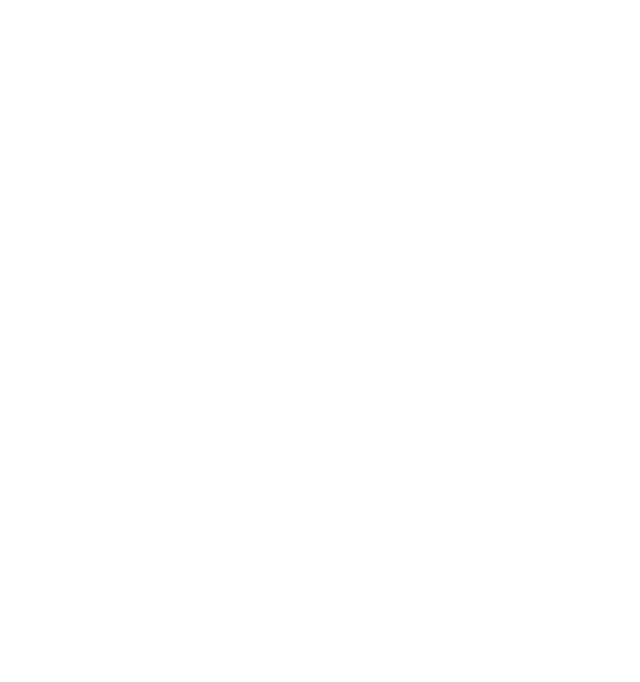
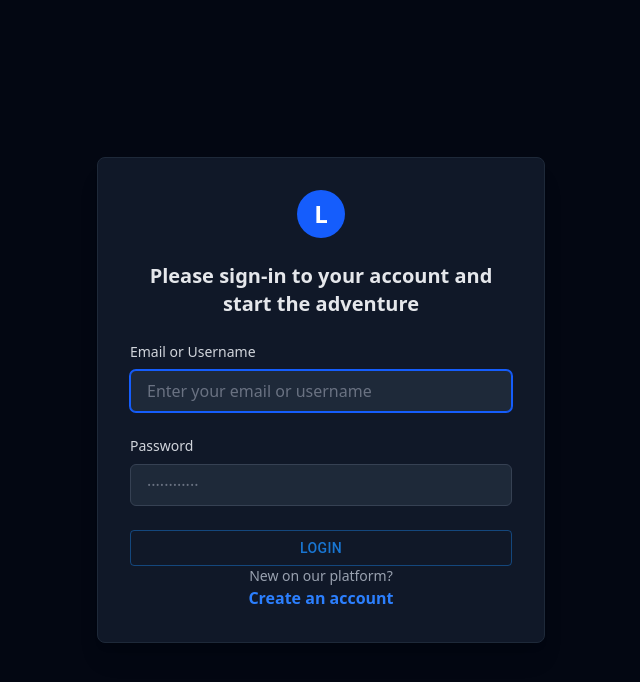
Before and after one commit to shankarjatin/EmployWise_jatin, a React (Vite) app: page / in a window 1280 px wide. Shown: the top 682 px of the page, without its empty margins (319-959 px from the left). Built offline with nearby package versions, Linux system fonts and the light colour scheme.

Commit message:
user table

```diff
--- a/package.json
+++ b/package.json
@@ -10,10 +10,16 @@
     "preview": "vite preview"
   },
   "dependencies": {
+    "@emotion/react": "^11.14.0",
+    "@emotion/styled": "^11.14.0",
+    "@mui/material": "^7.0.1",
     "@tailwindcss/vite": "^4.0.17",
+    "axios": "^1.8.4",
+    "lucide-react": "^0.485.0",
     "react": "^19.0.0",
     "react-dom": "^19.0.0",
     "react-router-dom": "^7.4.1",
+    "react-toastify": "^11.0.5",
     "tailwindcss": "^4.0.17"
   },
   "devDependencies": {
--- a/src/App.jsx
+++ b/src/App.jsx
@@ -1,16 +1,36 @@
-import { useState } from 'react'
-import reactLogo from './assets/react.svg'
-import viteLogo from '/vite.svg'
-import './App.css'
+import React from 'react';
+import { BrowserRouter as Router, Routes, Route } from 'react-router-dom';
+import LoginPage from './pages/login';
+import HomePage from './pages/home';
+import { AuthProvider } from './context/AuthContext';
+import ProtectedRoute from './routes/ProtectedRoute';
+import PublicRoute from './routes/PublicRoute';
 
 function App() {
-  const [count, setCount] = useState(0)
-
   return (
-    <>
-
-    </>
-  )
+    <AuthProvider>
+      <Router>
+        <Routes>
+          <Route
+            path="/"
+            element={
+              <PublicRoute>
+                <LoginPage />
+              </PublicRoute>
+            }
+          />
+          <Route
+            path="/home"
+            element={
+              <ProtectedRoute>
+                <HomePage />
+              </ProtectedRoute>
+            }
+          />
+        </Routes>
+      </Router>
+    </AuthProvider>
+  );
 }
 
-export default App
+export default App;
--- /dev/null
+++ b/src/component/UserTable.jsx
@@ -0,0 +1,82 @@
+import React, { useEffect, useState, useContext } from 'react';
+import {
+  Table,
+  TableBody,
+  TableCell,
+  TableContainer,
+  TableHead,
+  TableRow,
+  Paper,
+  Avatar,
+  TablePagination,
+} from '@mui/material';
+import axios from 'axios';
+import { AuthContext } from '../../context/AuthContext'; // Import AuthContext
+
+const UserTable = () => {
+  const { token } = useContext(AuthContext); // Get token from context
+  const [users, setUsers] = useState([]);
+  const [page, setPage] = useState(0);
+  const [totalPages, setTotalPages] = useState(0);
+  const [rowsPerPage] = useState(6);
+
+  const fetchUsers = async (pageNumber) => {
+    if (!token) return;
+
+    try {
+      const res = await axios.get(`https://reqres.in/api/users?page=${pageNumber + 1}`, {
+        headers: {
+          Authorization: `Bearer ${token}`,
+        },
+      });
+      setUsers(res.data.data);
+      setTotalPages(res.data.total_pages);
+    } catch (err) {
+      console.error('Failed to fetch users:', err);
+    }
+  };
+
+  useEffect(() => {
+    fetchUsers(page);
+  }, [page, token]);
+
+  const handleChangePage = (_, newPage) => setPage(newPage);
+
+  return (
+    <TableContainer component={Paper} sx={{ maxWidth: 900, margin: 'auto', marginTop: 4 }}>
+      <Table>
+        <TableHead>
+          <TableRow>
+            <TableCell><strong>Avatar</strong></TableCell>
+            <TableCell><strong>First Name</strong></TableCell>
+            <TableCell><strong>Last Name</strong></TableCell>
+            <TableCell><strong>Email</strong></TableCell>
+          </TableRow>
+        </TableHead>
+        <TableBody>
+          {users.map((user) => (
+            <TableRow key={user.id}>
+              <TableCell>
+                <Avatar src={user.avatar} alt={user.first_name} />
+              </TableCell>
+              <TableCell>{user.first_name}</TableCell>
+              <TableCell>{user.last_name}</TableCell>
+              <TableCell>{user.email}</TableCell>
+            </TableRow>
+          ))}
+        </TableBody>
+      </Table>
+
+      <TablePagination
+        component="div"
+        count={totalPages * rowsPerPage}
+        page={page}
+        onPageChange={handleChangePage}
+        rowsPerPage={rowsPerPage}
+        rowsPerPageOptions={[6]}
+      />
+    </TableContainer>
+  );
+};
+
+export default UserTable;
--- a/src/index.css
+++ b/src/index.css
@@ -1,71 +1,12 @@
 
 @import "tailwindcss";
 
-:root {
-  font-family: system-ui, Avenir, Helvetica, Arial, sans-serif;
-  line-height: 1.5;
-  font-weight: 400;
-
-  color-scheme: light dark;
-  color: rgba(255, 255, 255, 0.87);
-  background-color: #242424;
-
-  font-synthesis: none;
-  text-rendering: optimizeLegibility;
-  -webkit-font-smoothing: antialiased;
-  -moz-osx-font-smoothing: grayscale;
+html, body, #root {
+  margin: 0;
+  padding: 0;
+  height: 100%;
 }
 
-a {
-  font-weight: 500;
-  color: #646cff;
-  text-decoration: inherit;
+* {
+  box-sizing: border-box;
 }
-a:hover {
-  color: #535bf2;
-}
-
-body {
-  margin: 0;
-  display: flex;
-  place-items: center;
-  min-width: 320px;
-  min-height: 100vh;
-}
-
-h1 {
-  font-size: 3.2em;
-  line-height: 1.1;
-}
-
-button {
-  border-radius: 8px;
-  border: 1px solid transparent;
-  padding: 0.6em 1.2em;
-  font-size: 1em;
-  font-weight: 500;
-  font-family: inherit;
-  background-color: #1a1a1a;
-  cursor: pointer;
-  transition: border-color 0.25s;
-}
-button:hover {
-  border-color: #646cff;
-}
-button:focus,
-button:focus-visible {
-  outline: 4px auto -webkit-focus-ring-color;
-}
-
-@media (prefers-color-scheme: light) {
-  :root {
-    color: #213547;
-    background-color: #ffffff;
-  }
-  a:hover {
-    color: #747bff;
-  }
-  button {
-    background-color: #f9f9f9;
-  }
-}
--- a/src/pages/home.jsx
+++ b/src/pages/home.jsx
@@ -0,0 +1,13 @@
+import React from 'react';
+import UserTable from './UserTable';
+
+const HomePage = () => {
+  return (
+    <div>
+      <h1 className="text-center text-3xl font-bold mt-6">Users</h1>
+      <UserTable />
+    </div>
+  );
+};
+
+export default HomePage;
--- a/src/pages/login.jsx
+++ b/src/pages/login.jsx
@@ -3,12 +3,13 @@
 import axios from 'axios';
 import { toast, ToastContainer } from 'react-toastify';
 import 'react-toastify/dist/ReactToastify.css';
-import { AuthContext } from '../../context/AuthContext'; // import context
+import { AuthContext } from '../context/AuthContext';
+import { Button } from '@mui/material';
 
 const LoginPage = () => {
   const [email, setEmail] = useState('');
   const [password, setPassword] = useState('');
-  const { setToken } = useContext(AuthContext); // use context
+  const { setToken } = useContext(AuthContext);
   const navigate = useNavigate();
 
   const handleSubmit = async (e) => {
@@ -22,7 +23,7 @@
 
       const { token } = response.data;
       localStorage.setItem('token', token);
-      setToken(token); // update context
+      setToken(token);
       toast.success('Login successful!');
       navigate('/home');
     } catch (err) {
@@ -32,54 +33,66 @@
   };
 
   return (
-    <div className="flex items-center justify-center min-h-screen bg-gradient-to-r from-[#A888B5] to-[#441752]">
-      <div className="bg-white p-8 rounded-lg shadow-lg w-full max-w-lg sm:w-96">
-        <h2 className="text-2xl font-semibold text-center text-[#441752] mb-6">Welcome back</h2>
-        <form onSubmit={handleSubmit}>
-          <div className="mb-4">
-            <label className="block text-sm font-medium text-[#441752]" htmlFor="email">
-              Email address
+    <div className="flex min-h-screen items-center justify-center bg-gray-950">
+      <div className="w-full max-w-md overflow-hidden rounded-lg border border-gray-800 bg-gray-900 shadow-xl">
+        <div className="p-8">
+          <div className="mb-6 flex justify-center">
+            <div className="h-12 w-12 rounded-full bg-blue-600 text-center text-2xl font-bold leading-[48px] text-white">
+              L
+            </div>
+          </div>
+
+          <div className="mb-6 text-center">
+            <h1 className="text-xl font-semibold text-gray-200">
+              Please sign-in to your account and start the adventure
+            </h1>
+          </div>
+
+          <form noValidate autoComplete="off" onSubmit={handleSubmit} className="space-y-6">
+            <div className="space-y-2">
+              <label htmlFor="email" className="block text-sm font-medium text-gray-300">
+                Email or Username
               </label>
               <input
-              type="email"
                 id="email"
-              className="w-full p-3 mt-1 border rounded-lg shadow-sm focus:outline-none focus:ring-2 focus:ring-[#8174A0]"
-              placeholder="Enter your email"
+                type="text"
+                placeholder="Enter your email or username"
                 value={email}
                 onChange={(e) => setEmail(e.target.value)}
-              required
+                className="w-full rounded-md border border-gray-700 bg-gray-800 px-4 py-2 text-gray-200 placeholder:text-gray-500 focus:border-blue-600 focus:outline-none focus:ring-1 focus:ring-blue-600"
+                autoFocus
               />
             </div>
 
-          <div className="mb-4">
-            <label className="block text-sm font-medium text-[#441752]" htmlFor="password">
+            <div className="space-y-2">
+              <label htmlFor="password" className="block text-sm font-medium text-gray-300">
                 Password
               </label>
               <input
+                id="password"
                 type="password"
-              id="password"
-              className="w-full p-3 mt-1 border rounded-lg shadow-sm focus:outline-none focus:ring-2 focus:ring-[#8174A0]"
-              placeholder="Enter your password"
+                placeholder="············"
                 value={password}
                 onChange={(e) => setPassword(e.target.value)}
-              required
+                className="w-full rounded-md border border-gray-700 bg-gray-800 px-4 py-2 text-gray-200 placeholder:text-gray-500 focus:border-blue-600 focus:outline-none focus:ring-1 focus:ring-blue-600"
               />
             </div>
 
-          <button
+            <Button variant="outlined"
               type="submit"
-            className="w-full py-3 bg-[#441752] text-white font-semibold rounded-lg shadow-md hover:bg-[#8174A0] focus:outline-none focus:ring-2 focus:ring-[#8174A0]"
+              className="w-full rounded-md bg-blue-600 px-4 py-2 font-medium text-white transition-colors hover:bg-blue-700 focus:outline-none focus:ring-2 focus:ring-blue-600 focus:ring-offset-2 focus:ring-offset-gray-900"
             >
               Login
-          </button>
+            </Button>
 
-          <div className="mt-4 text-center">
-            <p className="text-sm text-[#441752]">
-              Don't have an account?{' '}
-              <a href="/" className="text-[#A888B5] hover:underline">Sign up</a>
-            </p>
+            <div className="text-center">
+              <p className="text-sm text-gray-400">New on our platform?</p>
+              <a href="/" className="font-semibold text-blue-500 hover:text-blue-400">
+                Create an account
+              </a>
             </div>
           </form>
+        </div>
       </div>
       <ToastContainer />
     </div>
--- /dev/null
+++ b/src/routes/ProtectedRoute.jsx
@@ -0,0 +1,11 @@
+import { useContext } from 'react';
+import { Navigate } from 'react-router-dom';
+import { AuthContext } from '../context/AuthContext';
+
+const ProtectedRoute = ({ children }) => {
+  const { token } = useContext(AuthContext);
+
+  return token ? children : <Navigate to="/" />;
+};
+
+export default ProtectedRoute;
--- /dev/null
+++ b/src/routes/PublicRoute.jsx
@@ -0,0 +1,11 @@
+import { useContext } from 'react';
+import { Navigate } from 'react-router-dom';
+import { AuthContext } from '../context/AuthContext';
+
+const PublicRoute = ({ children }) => {
+  const { token } = useContext(AuthContext);
+
+  return token ? <Navigate to="/home" /> : children;
+};
+
+export default PublicRoute;
--- a/vite.config.js
+++ b/vite.config.js
@@ -1,7 +1,8 @@
 import { defineConfig } from 'vite'
 import react from '@vitejs/plugin-react-swc'
+import tailwindcss from '@tailwindcss/vite'
 
 // https://vite.dev/config/
 export default defineConfig({
-  plugins: [react()],
+  plugins: [react(),tailwindcss()]
 })
```
Also changed, not shown: src/context/AuthContext.jsx (renamed from src/context/AuthContext.js), 1 other file (tests, documents, lock files or other folders). Lines whose indentation alone changed are shown as unchanged.
